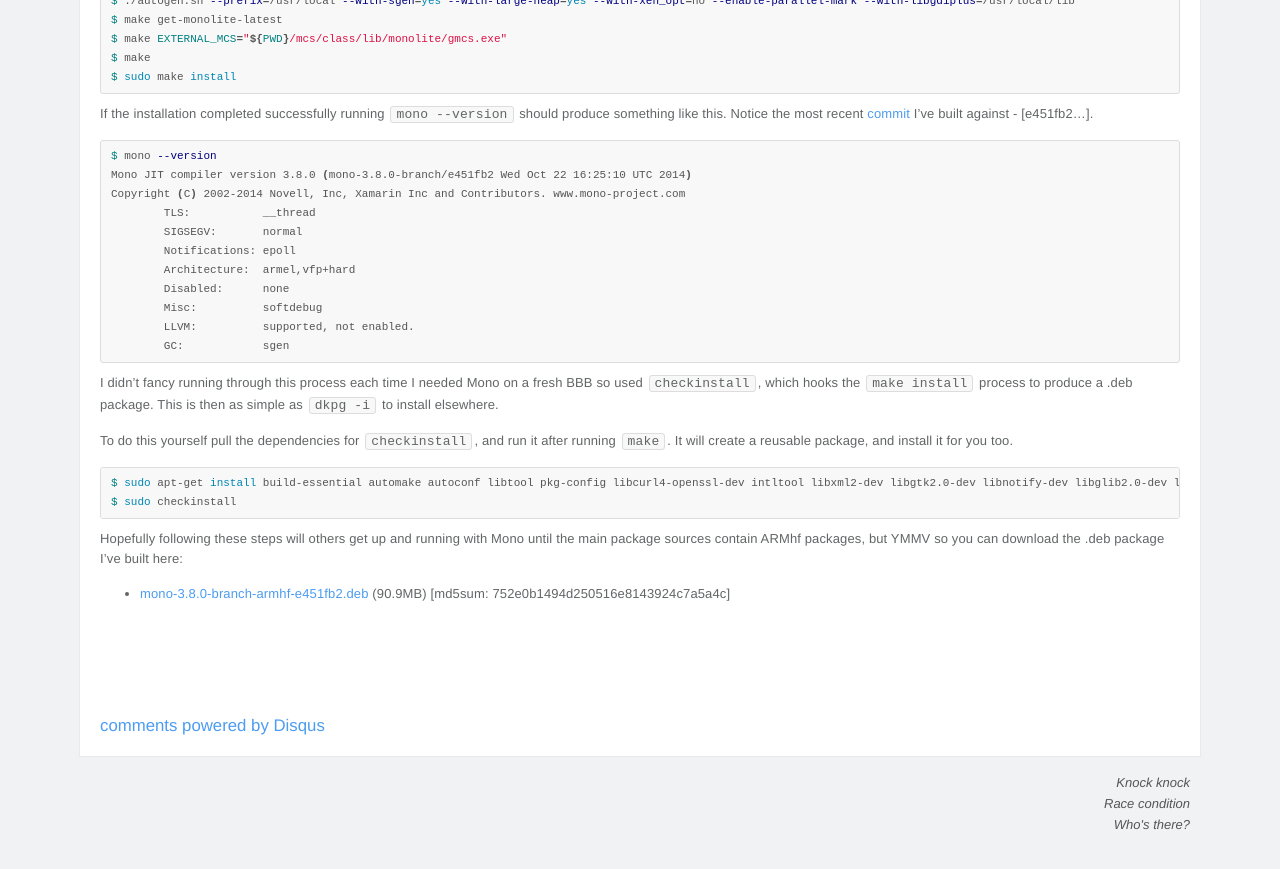
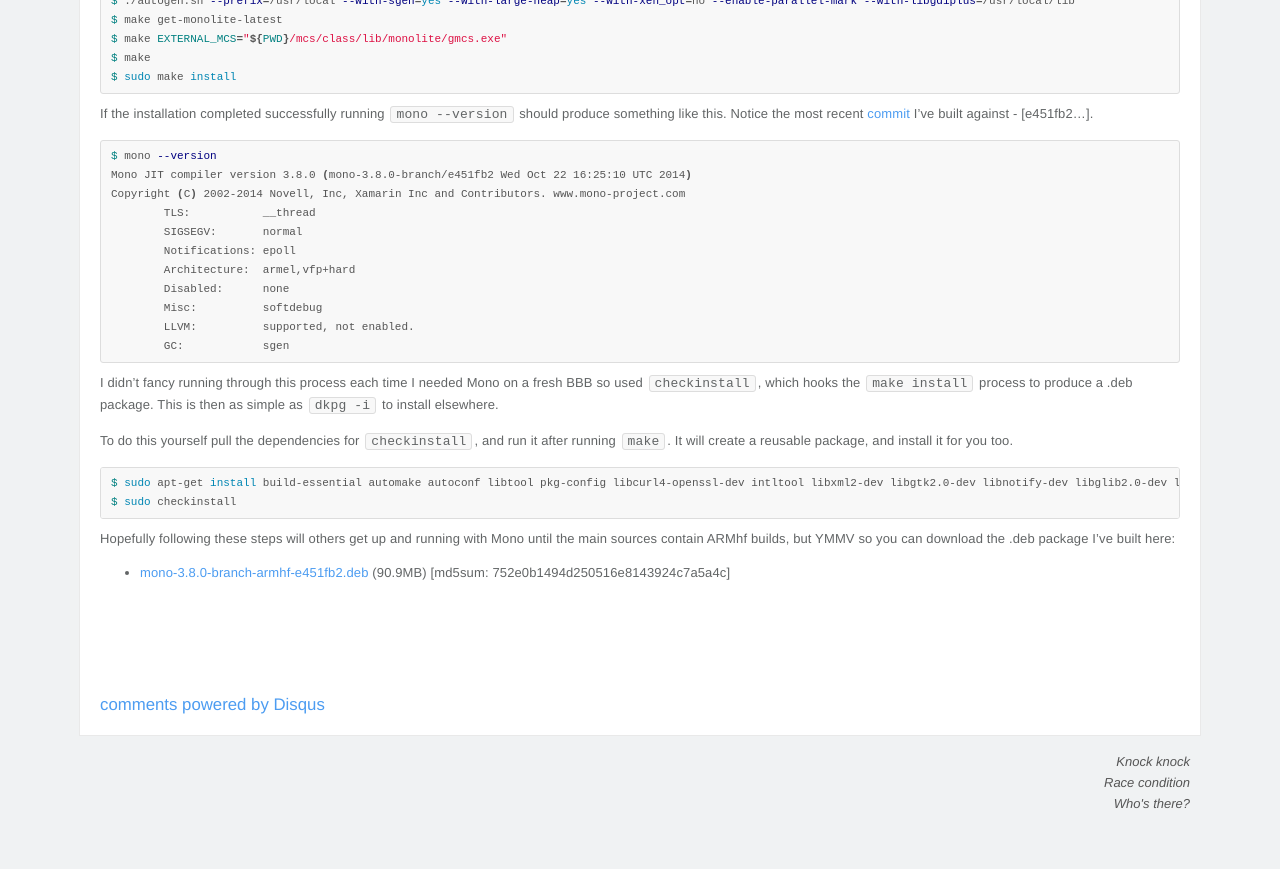
Before and after one commit to pingfu/pingfu.github.io, a Jekyll site: the page built from _posts/2014-10-23-mono-debian-package-armhf-beaglebone-black.markdown, in a window 1280 px wide and 900 px high, scrolled down 1218 px. Shown: the top 869 px of the window. Built offline with Jekyll 4.4.1, drawn with Linux system fonts in a browser that asks for light colours; nearby versions of some CDN libraries; Markdown is read by kramdown in place of the engine named in the settings; comment, search, counter and statistics services are not loaded.

Commit message:
fixed typo

````diff
--- a/_posts/2014-10-23-mono-debian-package-armhf-beaglebone-black.markdown
+++ b/_posts/2014-10-23-mono-debian-package-armhf-beaglebone-black.markdown
@@ -88,7 +88,7 @@ $ sudo apt-get install build-essential automake autoconf libtool pkg-config libc
 $ sudo checkinstall
 ```
 
-Hopefully following these steps will others get up and running with Mono until the main package sources contain ARMhf packages, but YMMV so you can download the .deb package I've built here:
+Hopefully following these steps will others get up and running with Mono until the main sources contain ARMhf builds, but YMMV so you can download the .deb package I've built here:
 
 * [mono-3.8.0-branch-armhf-e451fb2.deb][e451fb2] (90.9MB) [md5sum: 752e0b1494d250516e8143924c7a5a4c]
 
````
